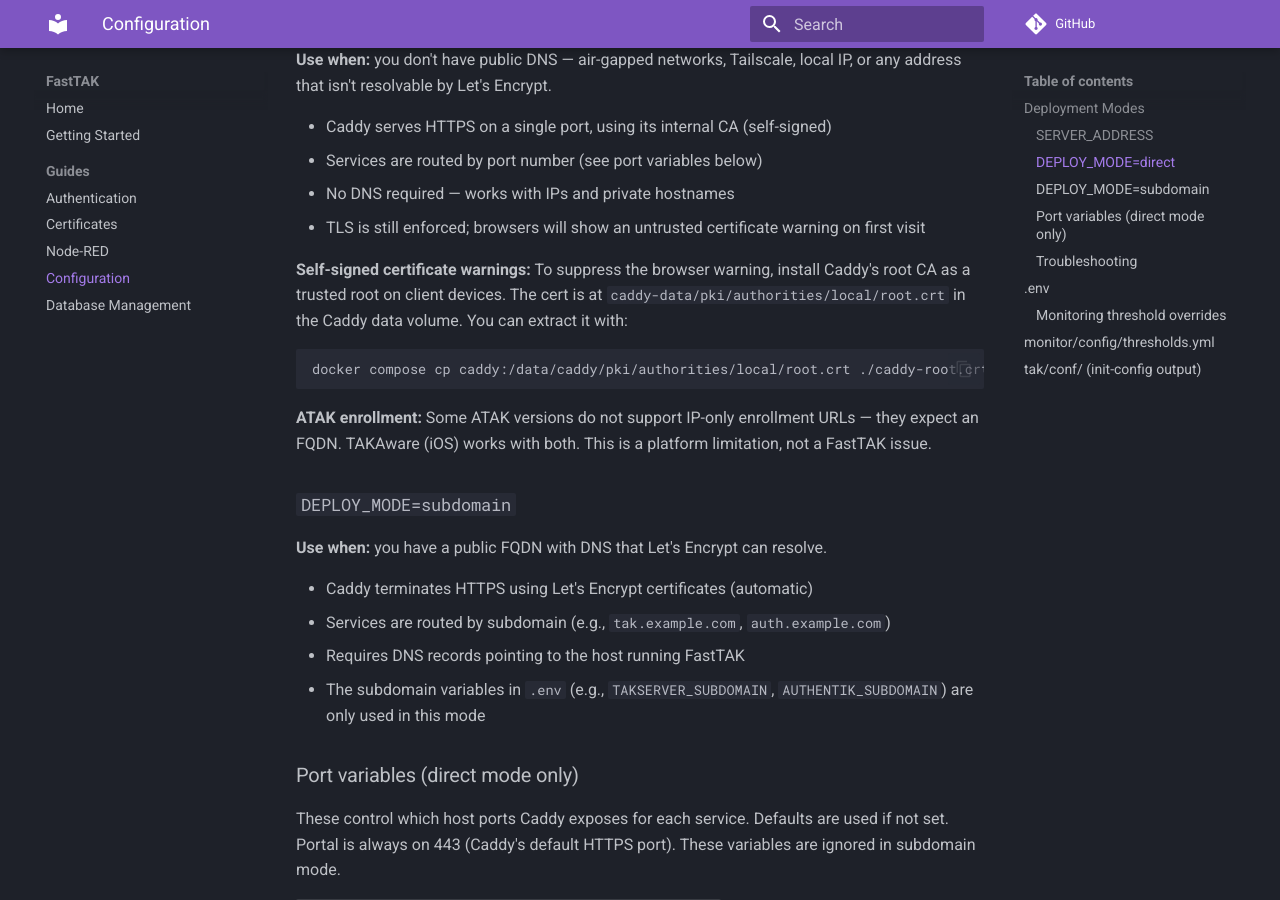
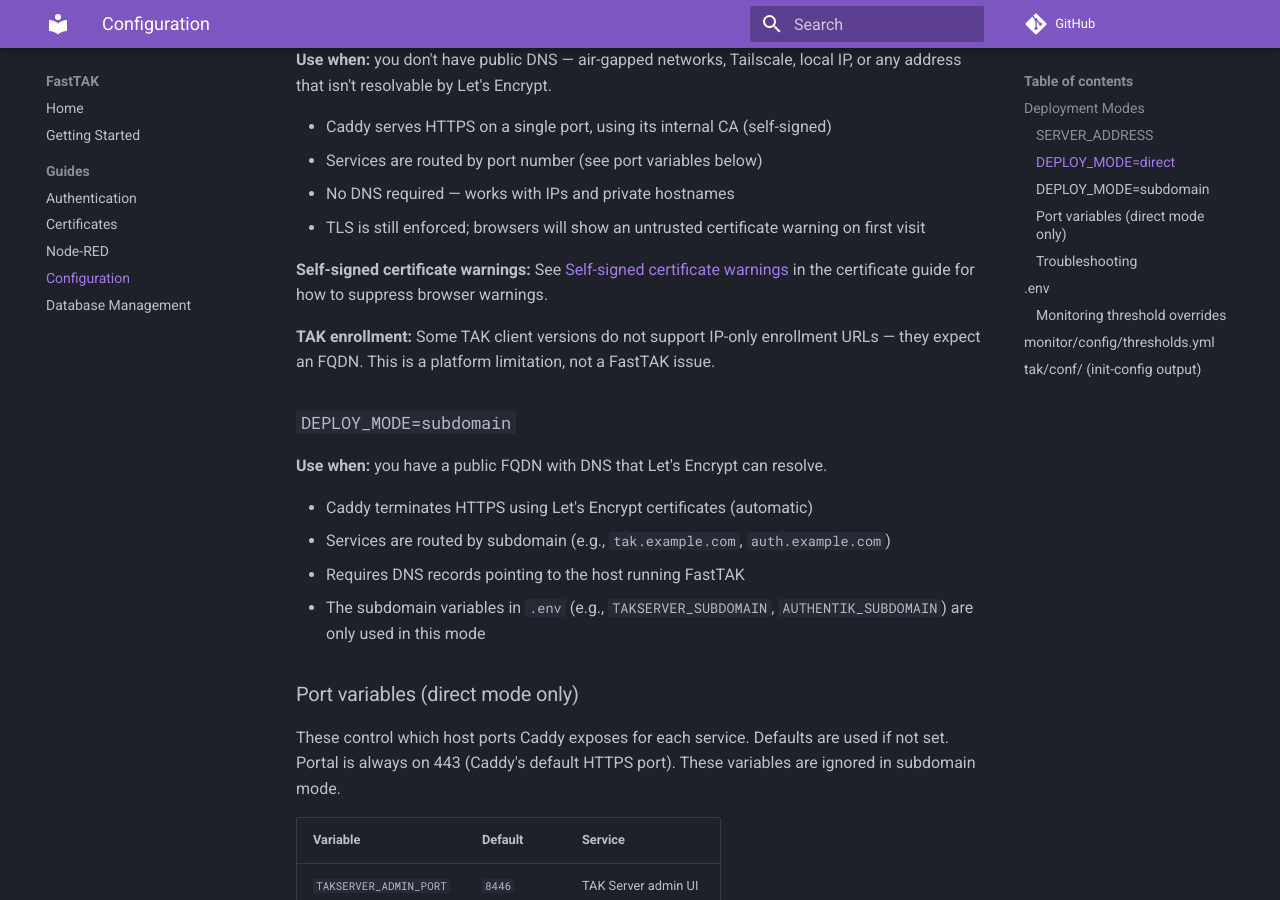
Before and after one commit to pounde/FastTAK, an MkDocs documentation site: the page built from docs/configuration.md, in a window 1280 px wide and 900 px high, scrolled down 576 px. Built offline with MkDocs 1.6.1 and Material for MkDocs 9.7.7, drawn with Linux system fonts in a browser that asks for light colours; comment, search, counter and statistics services are not loaded.

Commit message:
docs: address PR review — link to cert guide, broaden TAK enrollment note
Co-Authored-By: Claude Opus 4.6 (1M context) <noreply@anthropic.com>

````diff
--- a/docs/configuration.md
+++ b/docs/configuration.md
@@ -25,13 +25,9 @@ SERVER_ADDRESS=tak.example.com
 - No DNS required — works with IPs and private hostnames
 - TLS is still enforced; browsers will show an untrusted certificate warning on first visit
 
-**Self-signed certificate warnings:** To suppress the browser warning, install Caddy's root CA as a trusted root on client devices. The cert is at `caddy-data/pki/authorities/local/root.crt` in the Caddy data volume. You can extract it with:
+**Self-signed certificate warnings:** See [Self-signed certificate warnings](certificates.md#self-signed-certificate-warnings) in the certificate guide for how to suppress browser warnings.
 
-```bash
-docker compose cp caddy:/data/caddy/pki/authorities/local/root.crt ./caddy-root.crt
-```
-
-**ATAK enrollment:** Some ATAK versions do not support IP-only enrollment URLs — they expect an FQDN. TAKAware (iOS) works with both. This is a platform limitation, not a FastTAK issue.
+**TAK enrollment:** Some TAK client versions do not support IP-only enrollment URLs — they expect an FQDN. This is a platform limitation, not a FastTAK issue.
 
 ### `DEPLOY_MODE=subdomain`
 
````
